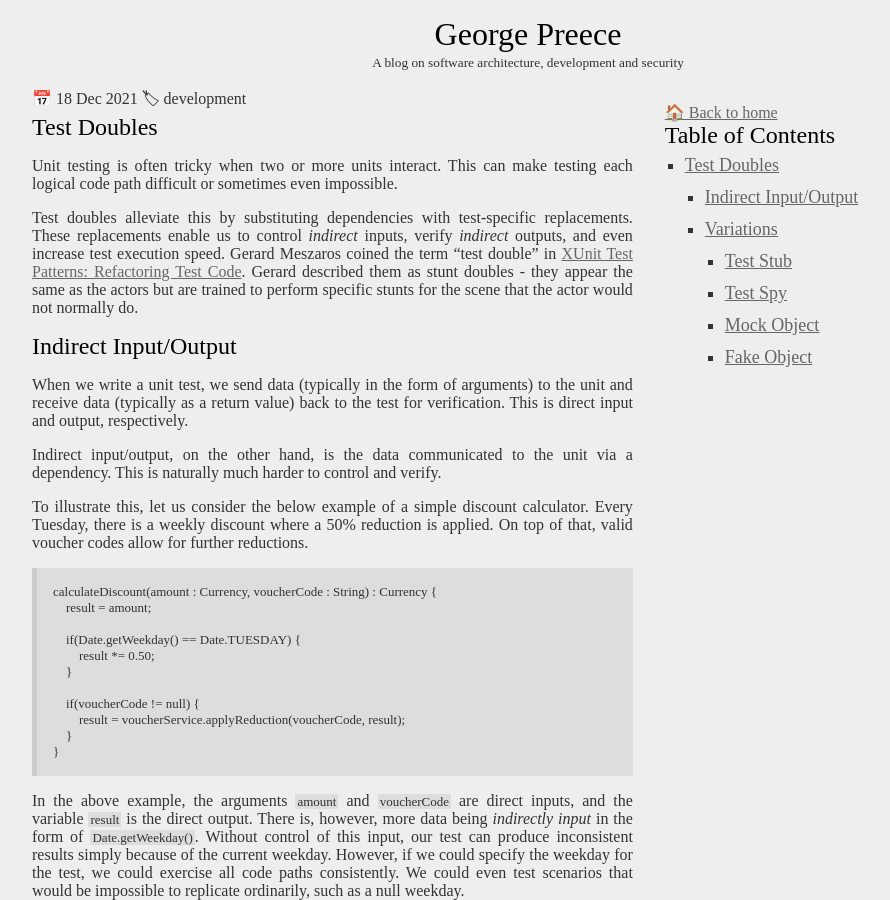
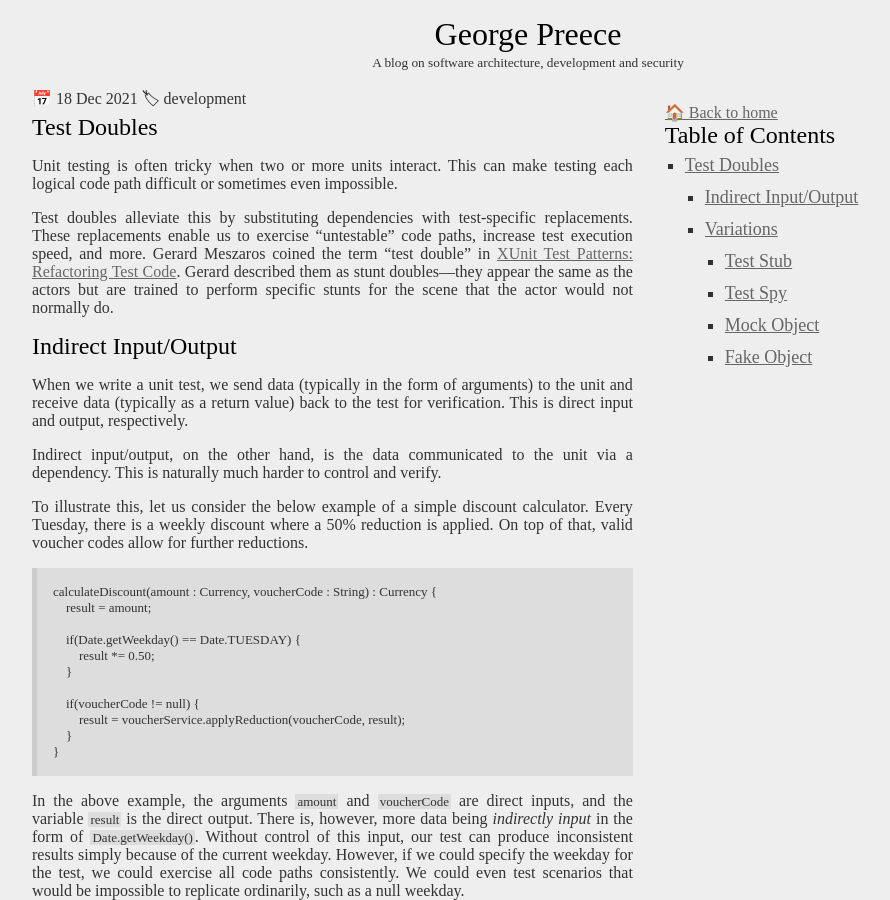
Before and after one commit to GeorgePreece/GeorgePreece.github.io, a Jekyll site: the page built from _posts/2021-12-18-test-doubles.md, in a window 1280 px wide and 900 px high. Shown: the whole window, without its empty margins (112-1002 px from the left). Built offline with Jekyll 4.4.1, drawn with Linux system fonts in a browser that asks for light colours; some web fonts are replaced.

Commit message:
Update intro

```diff
--- a/_posts/2021-12-18-test-doubles.md
+++ b/_posts/2021-12-18-test-doubles.md
@@ -11,7 +11,7 @@ tags: development
 
 Unit testing is often tricky when two or more units interact. This can make testing each logical code path difficult or sometimes even impossible.
 
-Test doubles alleviate this by substituting dependencies with test-specific replacements. These replacements enable us to control _indirect_ inputs, verify _indirect_ outputs, and even increase test execution speed. Gerard Meszaros coined the term “test double” in [XUnit Test Patterns: Refactoring Test Code](http://xunitpatterns.com/). Gerard described them as stunt doubles - they appear the same as the actors but are trained to perform specific stunts for the scene that the actor would not normally do.
+Test doubles alleviate this by substituting dependencies with test-specific replacements. These replacements enable us to exercise "untestable" code paths, increase test execution speed, and more. Gerard Meszaros coined the term “test double” in [XUnit Test Patterns: Refactoring Test Code](http://xunitpatterns.com/). Gerard described them as stunt doubles—they appear the same as the actors but are trained to perform specific stunts for the scene that the actor would not normally do.
 
 ## Indirect Input/Output
 When we write a unit test, we send data (typically in the form of arguments) to the unit and receive data (typically as a return value) back to the test for verification. This is direct input and output, respectively.
```
